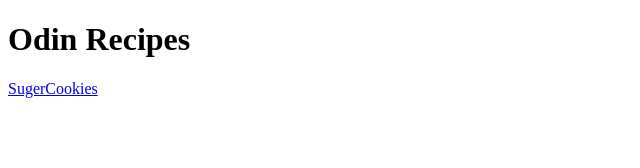
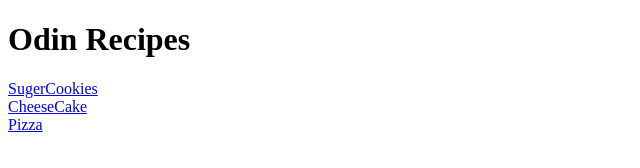
Before and after one commit to dannyney101/odin-recipes, a plain HTML site: page index.html in a window 1280 px wide. Shown: the whole page, without its empty margins (0-640 px from the left). Drawn offline with Linux system fonts and the light colour scheme.

Commit message:
added two more web pages

```diff
--- a/index.html
+++ b/index.html
@@ -8,7 +8,9 @@
 
     <body>
         <h1> Odin Recipes </h1>
-        <a href="recipes/sugarcookies.html">SugerCookies</a>
+        <a href="recipes/sugarcookies.html">SugerCookies</a><br>
+        <a href="recipe/CheeseCake.html">CheeseCake</a><br>
+        <a href="recipe/Pizza.html">Pizza</a>
 
 
     </body>
```
